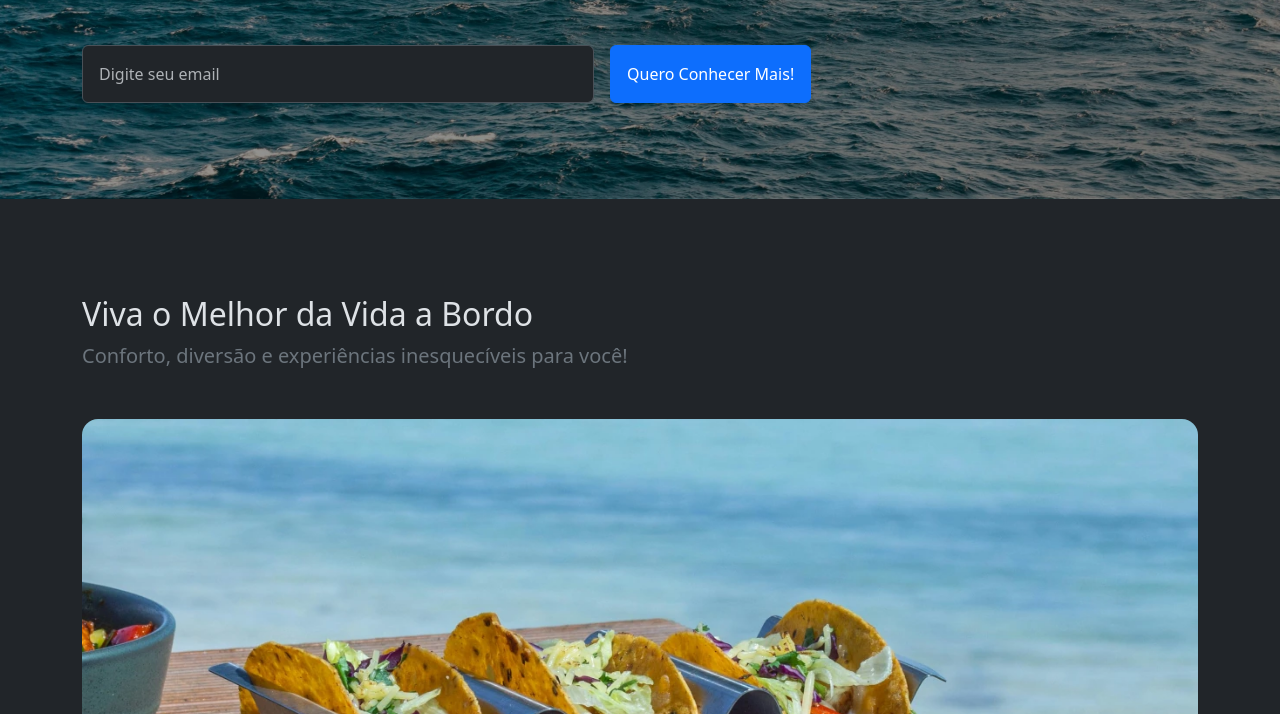
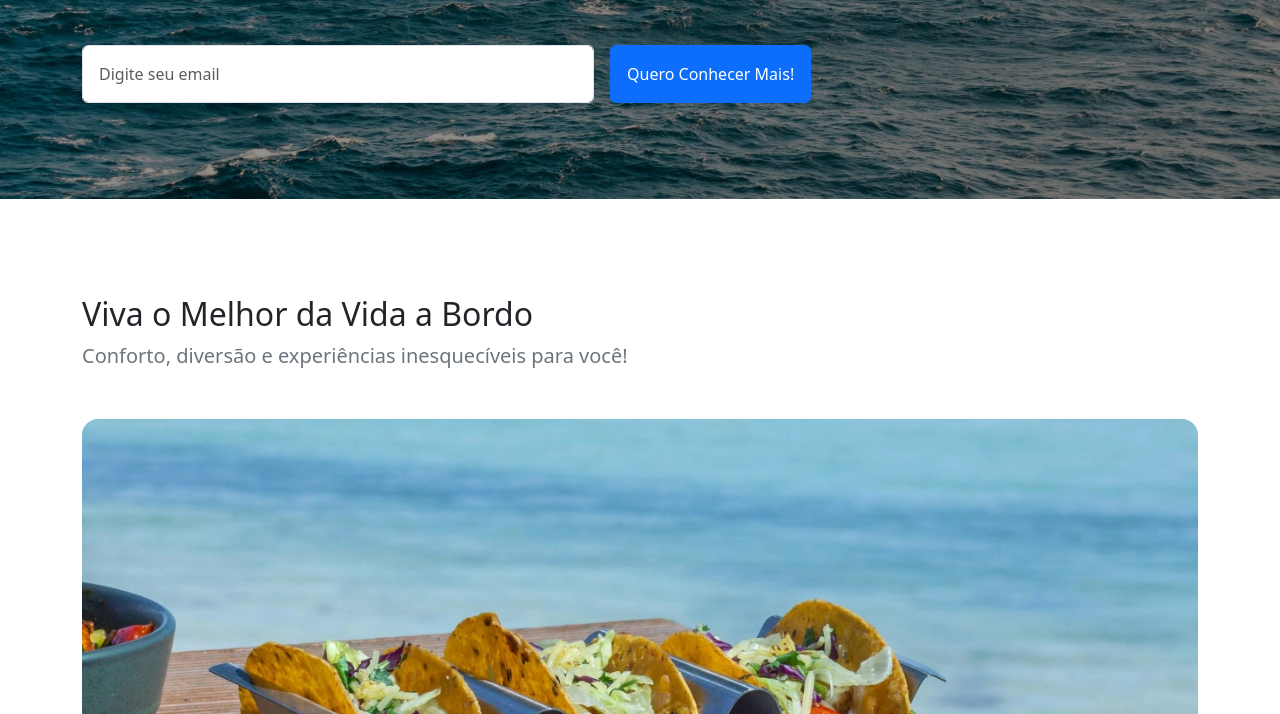
Before and after one commit to lgGustavodev/Oceanis-Cruises, a plain HTML site: page index.html in a window 1280 px wide. Shown: the part 418-1132 px from the top of the page. Drawn offline with nearby package versions, Linux system fonts and the light colour scheme.

Commit message:
Update index.html
theme

```diff
--- a/index.html
+++ b/index.html
@@ -1,5 +1,5 @@
 <!DOCTYPE html>
-<html lang="pt-br" data-bs-theme="dark">
+<html lang="pt-br">
   <head>
     <meta charset="UTF-8" />
     <meta name="viewport" content="width=device-width, initial-scale=1.0" />
```
